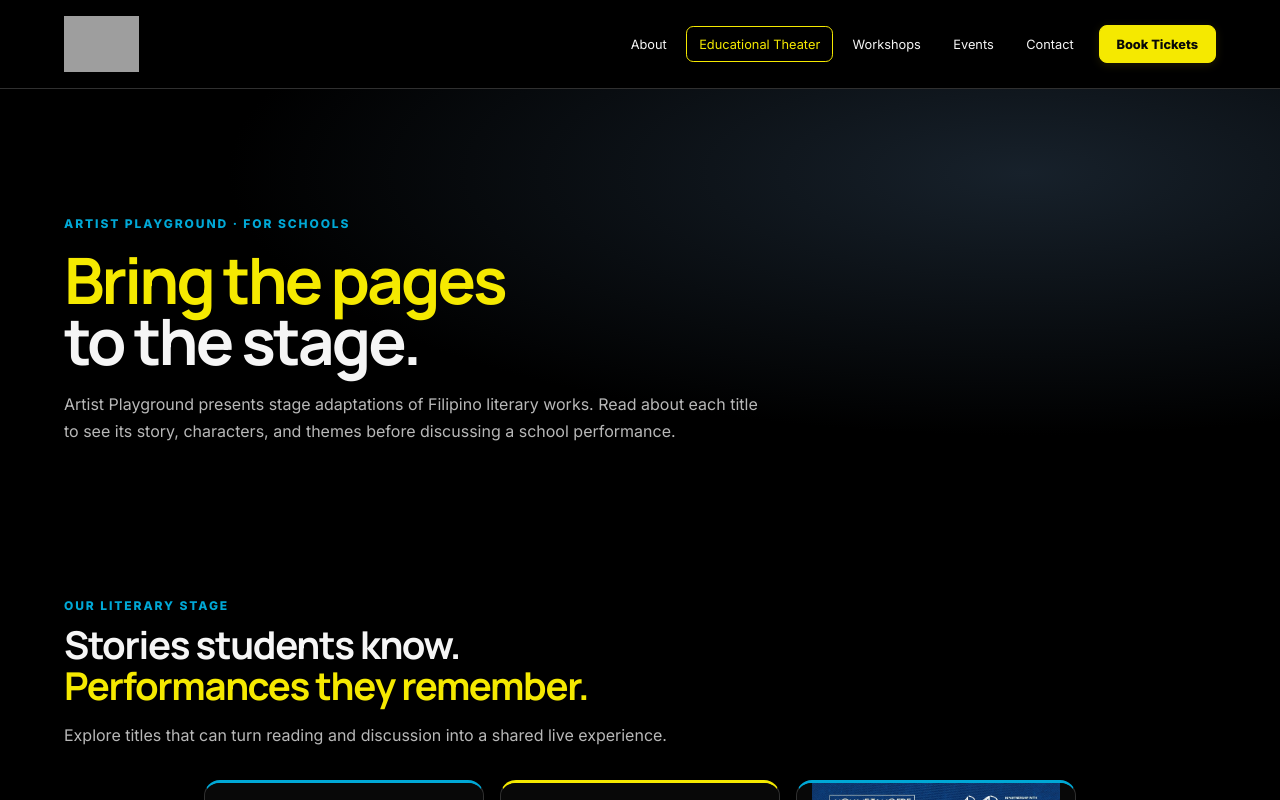
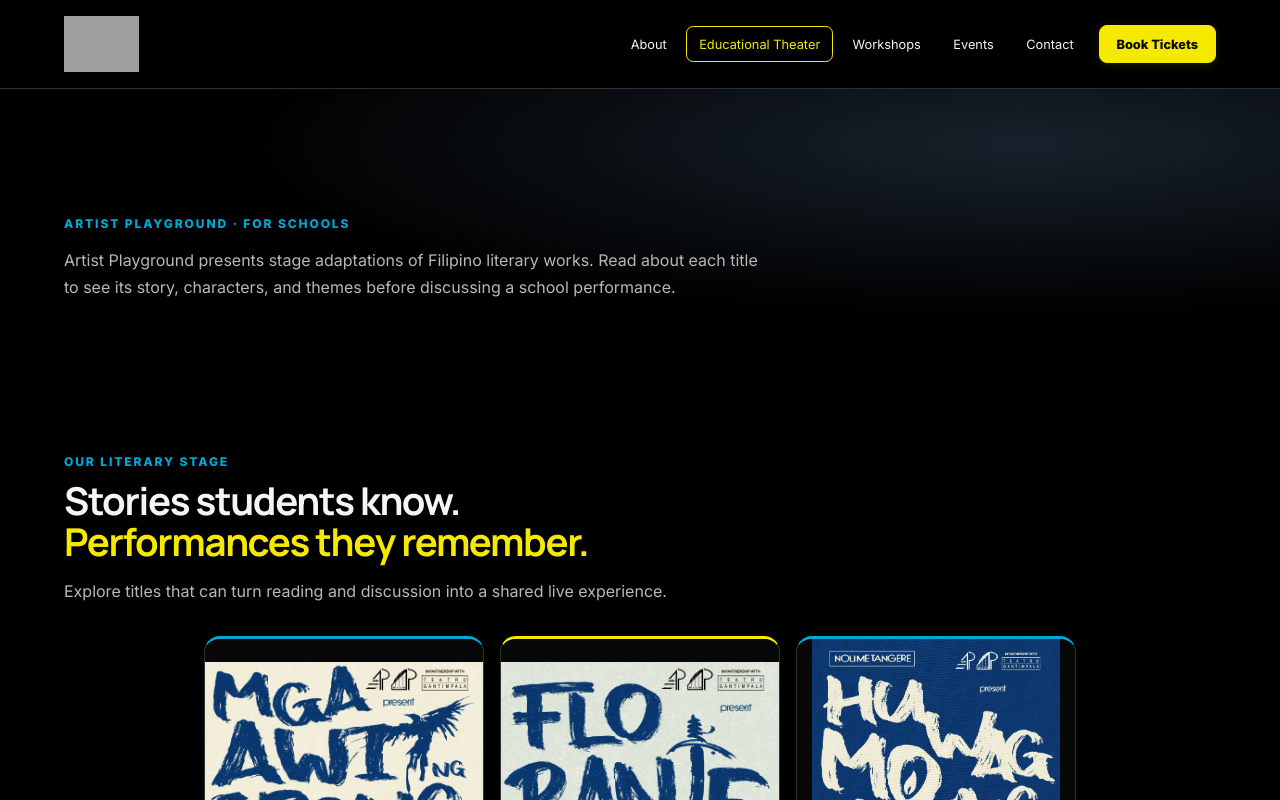
Before and after one commit to web2table/artistplayground, a Next.js app: page /educational-productions in a window 1280 px wide. Shown: the top 800 px of the page. Built offline with nearby package versions, Linux system fonts and the light colour scheme; no server answers; grey boxes are pictures that could not be loaded.

Commit message:
Remove oversized educational theater hero title

```diff
--- a/src/app/educational-productions/page.tsx
+++ b/src/app/educational-productions/page.tsx
@@ -13,7 +13,7 @@ const works=[
 {number:'05',title:'Junto Al Pasig: The Rock, Ballet & Multimedia Zarzuela',category:'Zarzuela · José Rizal',description:'Reimagines José Rizal’s 1880 masterpiece as a fusion of rock music, classical ballet, multimedia art, and theater on a single stage.',accent:'blue',poster:juntoPoster}
 ];
 export default function EducationalProductionsPage(){return <div className="ap-page ap-page-educational-productions">
-<section className="hero"><p className="eyebrow">ARTIST PLAYGROUND · FOR SCHOOLS</p><h1>Bring the pages<br/><span>to the stage.</span></h1><p className="lead">Artist Playground presents stage adaptations of Filipino literary works. Read about each title to see its story, characters, and themes before discussing a school performance.</p></section>
+<section className="hero"><p className="eyebrow">ARTIST PLAYGROUND · FOR SCHOOLS</p><p className="lead">Artist Playground presents stage adaptations of Filipino literary works. Read about each title to see its story, characters, and themes before discussing a school performance.</p></section>
 <section className="catalog"><div className="section-heading"><p className="eyebrow">OUR LITERARY STAGE</p><h2>Stories students know.<br/><span>Performances they remember.</span></h2><p>Explore titles that can turn reading and discussion into a shared live experience.</p></div><div className="works">{works.map(work=><article className={`work-card ${work.accent}`} key={work.number}><img className="poster" src={work.poster.src} alt={`${work.title} production poster`} loading="lazy"/><div className="card-content"><div className="card-top"><span className="number">{work.number}</span><span className="category">{work.category}</span></div><h3>{work.title}</h3><p>{work.description}</p></div></article>)}</div></section>
 <section className="school-cta"><p className="eyebrow">FOR EDUCATORS & ORGANIZERS</p><h2>Planning a school performance?</h2><p>Tell us about your school, preferred title, audience, and schedule. Get in touch to discuss an educational production.</p></section>
 
```
